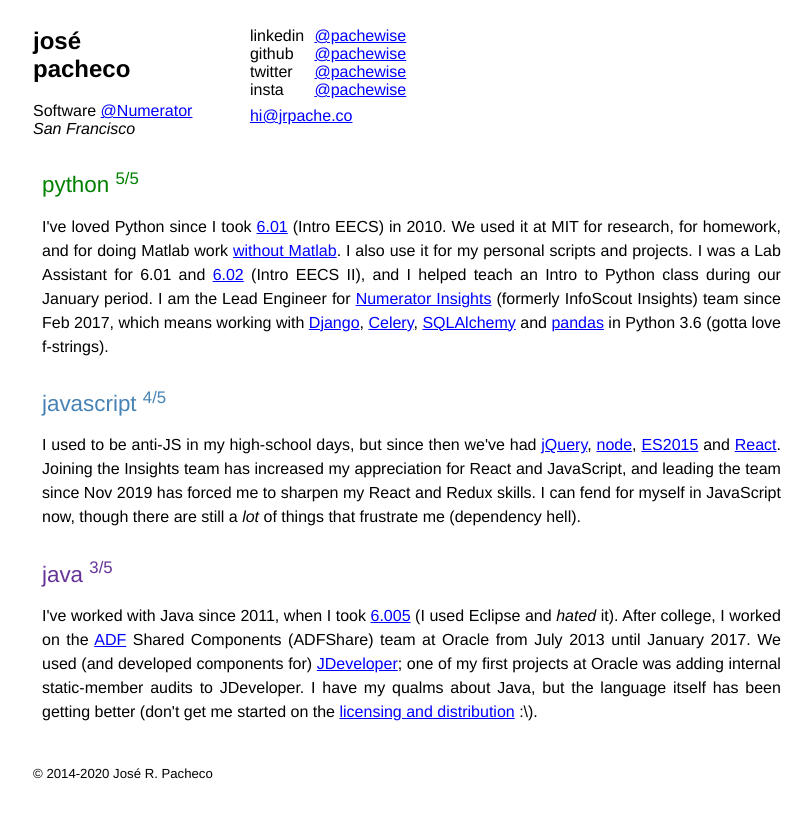
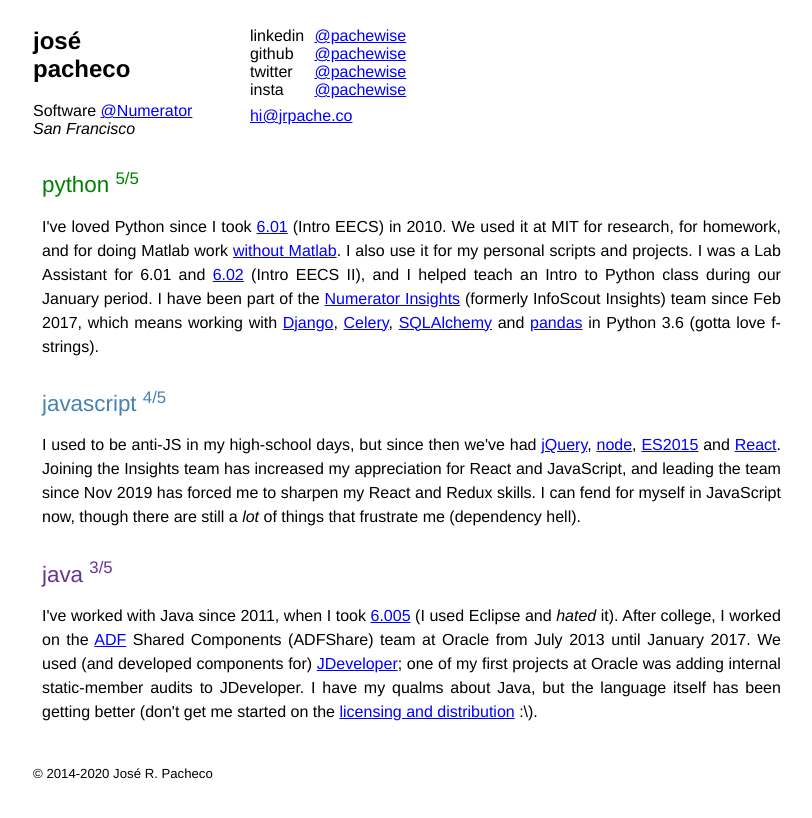
Before and after one commit to pachewise/pachewise.github.io, a Jekyll site: the page built from index.md, in a window 1280 px wide. Shown: the top 818 px of the page, without its empty margins (184-996 px from the left). Built offline with Jekyll 4.4.1, drawn with Linux system fonts in a browser that asks for light colours.

Commit message:
fix blurb (part of N Insights since 2017)

```diff
--- a/_includes/python.html
+++ b/_includes/python.html
@@ -6,7 +6,7 @@
     href="https://matplotlib.org/">without Matlab</a>. I also use it for my personal scripts and projects.
     I was a Lab Assistant for 6.01 and <a
     href="https://web.mit.edu/6.02/">6.02</a> (Intro EECS II), and I helped teach an Intro to Python class
-    during our January period. I am the Lead Engineer for <a
+    during our January period. I have been part of the <a
     href="https://www.numerator.com/solutions/people-and-shopper-insights">Numerator Insights</a> (formerly InfoScout Insights) team since Feb 2017, which means
     working with <a href="https://www.djangoproject.com">Django</a>, <a
     href="http://www.celeryproject.org">Celery</a>, <a href="https://www.sqlalchemy.org/">SQLAlchemy</a> and
```
